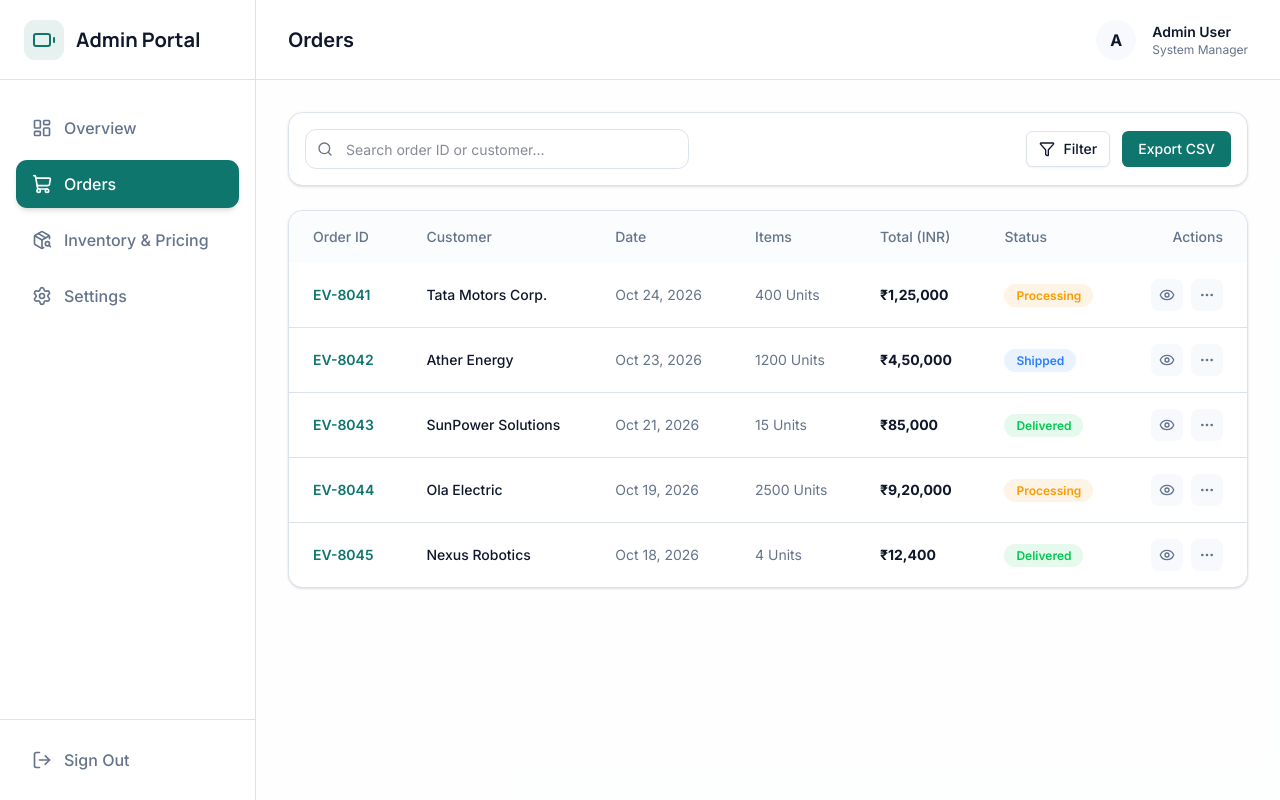
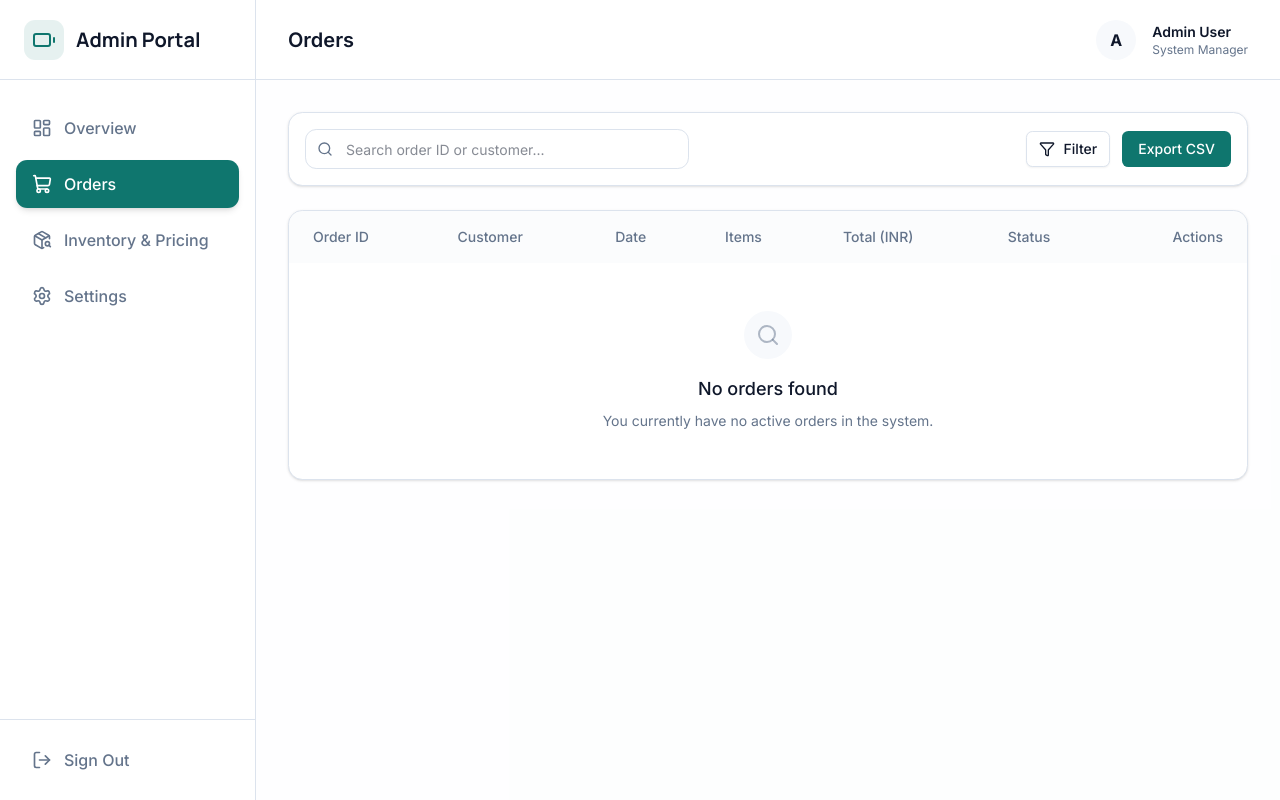
Before and after one commit to ayanbytes/EON-VOLT, a Next.js app: page /dashboard/orders in a window 1280 px wide. Built offline with nearby package versions, Linux system fonts and the light colour scheme.

Commit message:
Remove demo orders and add empty state

```diff
--- a/src/app/dashboard/orders/page.tsx
+++ b/src/app/dashboard/orders/page.tsx
@@ -5,13 +5,7 @@
 import { Button } from "@/components/ui/button";
 
 export default function OrdersPage() {
-  const [orders] = useState([
-    { id: "EV-8041", customer: "Tata Motors Corp.", date: "Oct 24, 2026", total: 125000, status: "Processing", items: 400 },
-    { id: "EV-8042", customer: "Ather Energy", date: "Oct 23, 2026", total: 450000, status: "Shipped", items: 1200 },
-    { id: "EV-8043", customer: "SunPower Solutions", date: "Oct 21, 2026", total: 85000, status: "Delivered", items: 15 },
-    { id: "EV-8044", customer: "Ola Electric", date: "Oct 19, 2026", total: 920000, status: "Processing", items: 2500 },
-    { id: "EV-8045", customer: "Nexus Robotics", date: "Oct 18, 2026", total: 12400, status: "Delivered", items: 4 },
-  ]);
+  const [orders] = useState<any[]>([]);
 
   return (
     <div className="space-y-6">
@@ -49,7 +43,20 @@
               </tr>
             </thead>
             <tbody className="divide-y divide-border">
-              {orders.map((order) => (
+              {orders.length === 0 ? (
+                <tr>
+                  <td colSpan={7} className="px-6 py-12 text-center text-muted-foreground">
+                    <div className="flex flex-col items-center justify-center gap-2">
+                      <div className="w-12 h-12 bg-muted rounded-full flex items-center justify-center mb-2">
+                        <Search className="w-6 h-6 text-muted-foreground/50" />
+                      </div>
+                      <p className="text-lg font-medium text-foreground">No orders found</p>
+                      <p className="text-sm">You currently have no active orders in the system.</p>
+                    </div>
+                  </td>
+                </tr>
+              ) : (
+                orders.map((order) => (
                   <tr key={order.id} className="hover:bg-muted/30 transition-colors">
                     <td className="px-6 py-4 font-semibold text-primary">{order.id}</td>
                     <td className="px-6 py-4 font-medium">{order.customer}</td>
@@ -76,7 +83,8 @@
                       </div>
                     </td>
                   </tr>
-              ))}
+                ))
+              )}
             </tbody>
           </table>
         </div>
```
Lines whose indentation alone changed are shown as unchanged.
